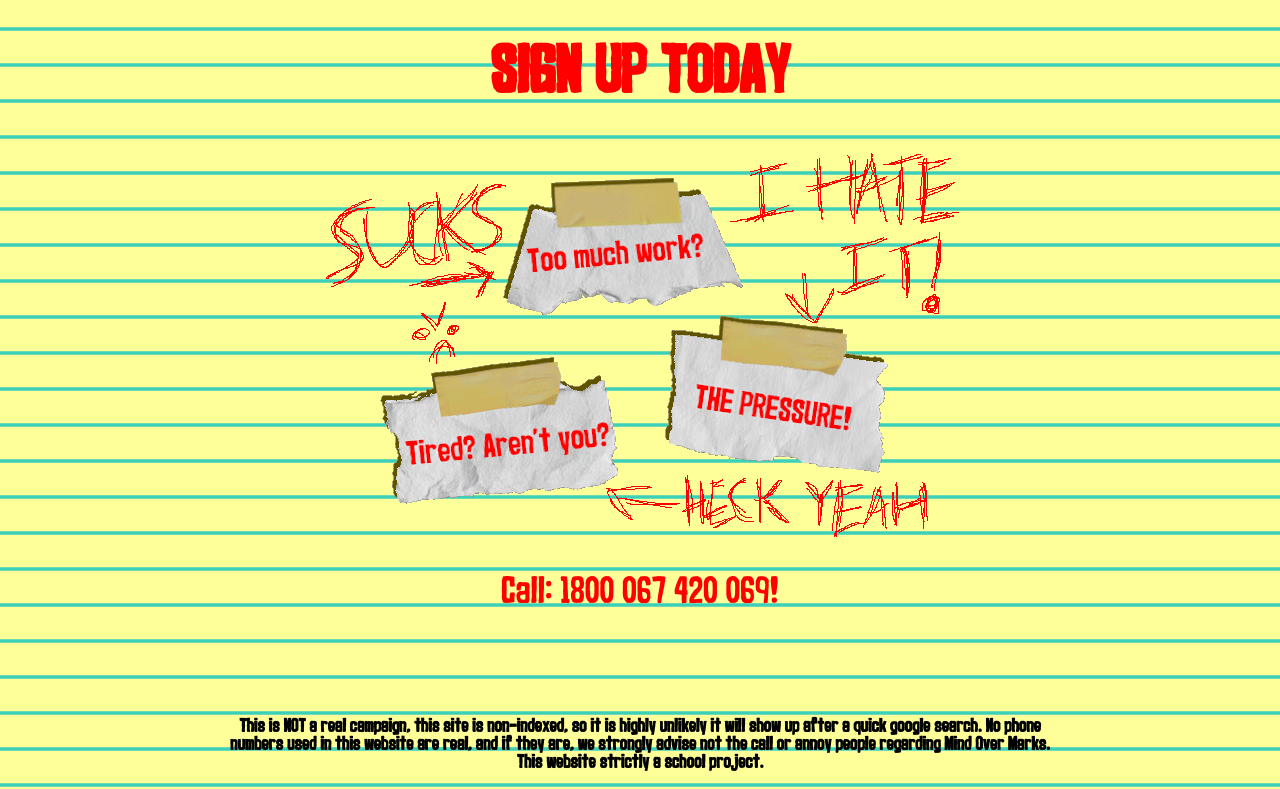
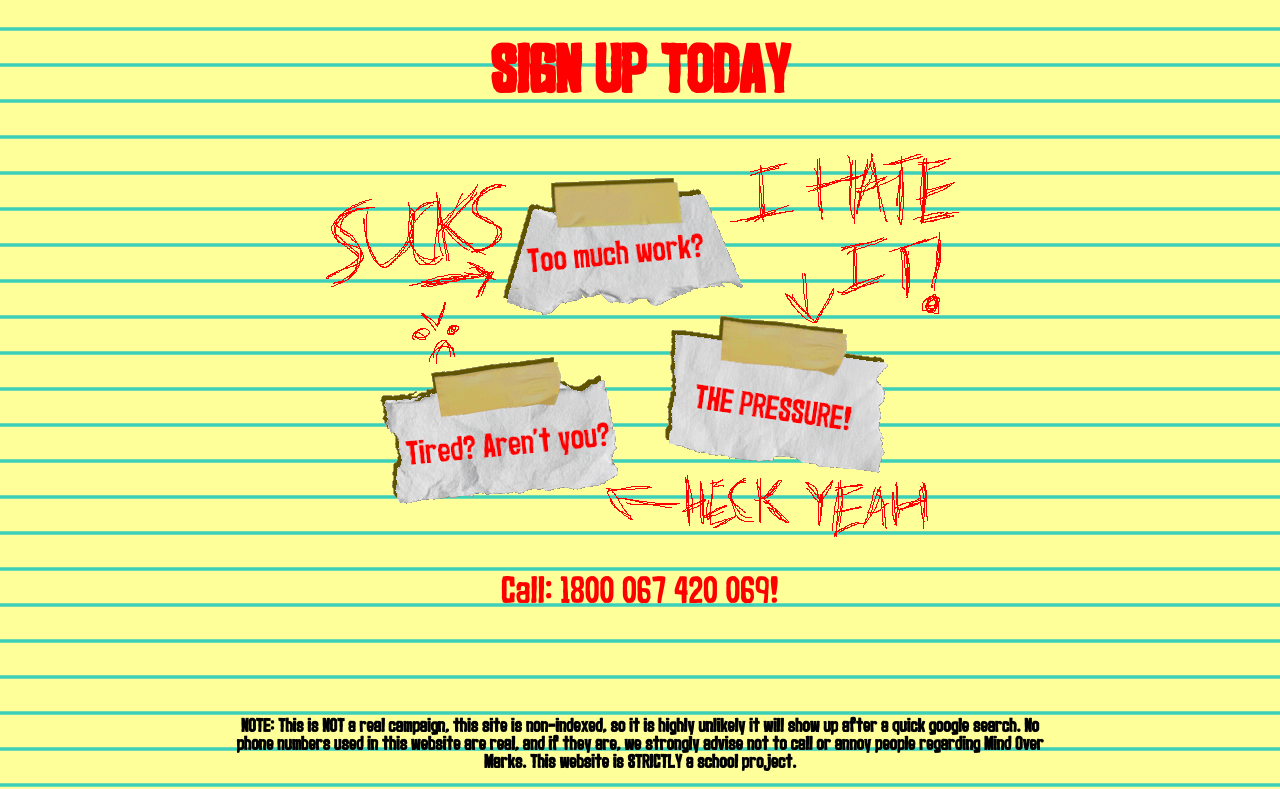
Before and after one commit to mindovermarks/index, a plain HTML site: page index.html in a window 1280 px wide. Shown: the part 1474-2263 px from the top of the page. Drawn offline with Linux system fonts and the light colour scheme.

Commit message:
Update index.html

```diff
--- a/index.html
+++ b/index.html
@@ -64,5 +64,5 @@ Call: 1800 067 420 069!
 
 <br>
 
-<center><p class="ex1";><b>This is NOT a real campaign, this site is non-indexed, so it is highly unlikely it will show up after a quick google search. No phone numbers used in this website are real, and if they are, we strongly advise not the call or annoy people regarding Mind Over Marks. This website strictly a school project.</p>
+<center><p class="ex1";><b>NOTE: This is NOT a real campaign, this site is non-indexed, so it is highly unlikely it will show up after a quick google search. No phone numbers used in this website are real, and if they are, we strongly advise not to call or annoy people regarding Mind Over Marks. This website is STRICTLY a school project.</p>
 </html>
```
